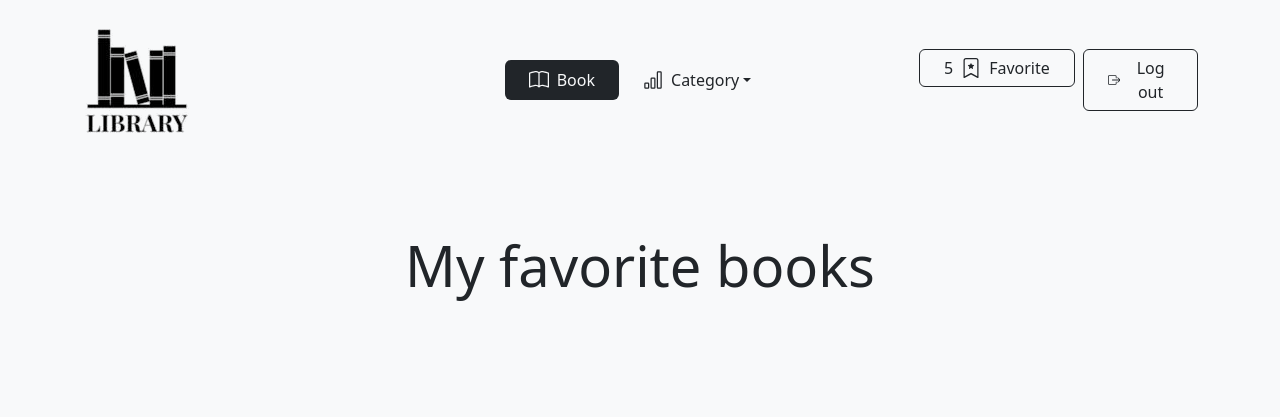
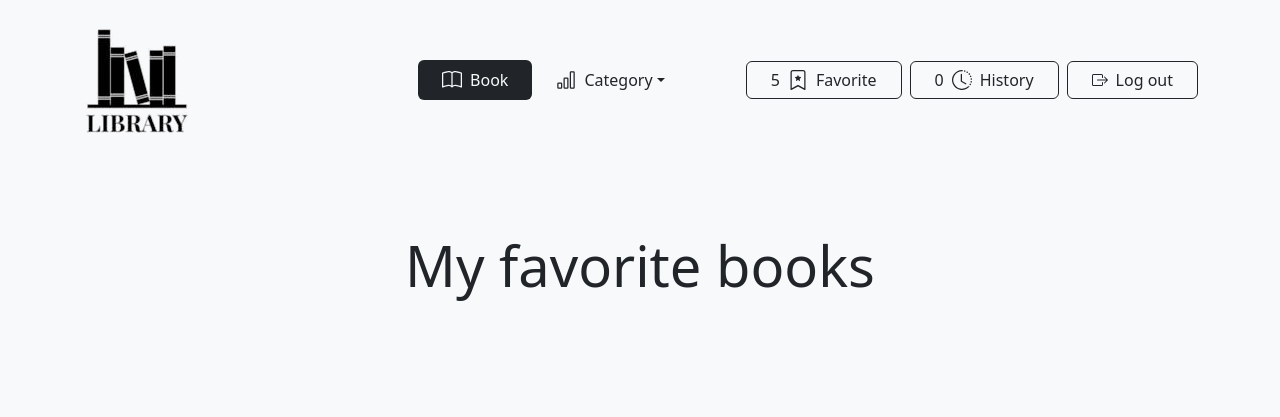
Before and after one commit to kreazyme/tempp, a Django app: page /favourite/ in a window 1280 px wide. Shown: the top 417 px of the page. Run offline with Django 4.2, Linux system fonts and the light colour scheme; a user stored in the database is signed in; data comes from the database, SQL or seed files in the repository; both versions use the stored data as it was after the commit.

Commit message:
Feat/history (#8)
* feat: history :memo:

- Add History model
- Get history by user

* feat: history :memo:

- Add borrow book in favorite page and in book page

* :zap: improve history

- link to history from navbar
- style history page
- calculate history quantity
- confirm borrow modal

* build is in stock of book

* improve borrow book

* feat: history :memo:

- Redirect to history when borrow book

Co-authored-by: Huynh Thi Khanh Linh <bongudth@users.noreply.github.com>

```diff
--- a/books/admin.py
+++ b/books/admin.py
@@ -1,5 +1,5 @@
 from django.contrib import admin
-from .models import Category, Book
+from .models import Category, Book, History
 
 # Register your models here.
 
@@ -13,3 +13,5 @@ class BookAdmin(admin.ModelAdmin):
     list_display = ['title', 'slug', 'category', 'author', 'description', 'image_url', 'quantity', 'created_at', 'updated_at']
     list_filter = ['category', 'created_at']
     prepopulated_fields = {'slug': ('title',)}
+
+admin.site.register(History)
--- a/books/apps.py
+++ b/books/apps.py
@@ -4,3 +4,7 @@ from django.apps import AppConfig
 class BooksConfig(AppConfig):
     default_auto_field = 'django.db.models.BigAutoField'
     name = 'books'
+
+class HistoryConfig(AppConfig):
+    default_auto_field = 'django.db.models.BigAutoField'
+    name = 'history'
--- a/books/urls.py
+++ b/books/urls.py
@@ -7,9 +7,10 @@ urlpatterns = [
     path('', views.home, name='home'),
     path('books/', views.book_all, name='book_all'),
     path('books/search', views.book_searching, name='book_search'),
-    path('book/<slug:slug>/', views.book_detail, name='book_detail'),
+    path('books/<slug:slug>/', views.book_detail, name='book_detail'),
     path('category/<slug:slug>/', views.book_filter_by_category, name='book_filter_by_category'),
     path('favourite/', views.favourite_all, name='favourite_all'),
     path('favourite/add/', views.favourite_add, name='favourite_add'),
     path('favourite/delete/', views.favourite_delete, name='favourite_delete'),
+    path('history/', views.history_of_user, name='history_of_user'),
 ]
--- a/books/views.py
+++ b/books/views.py
@@ -1,7 +1,8 @@
 from django.http import JsonResponse
-from django.shortcuts import render, get_object_or_404
+from django.shortcuts import render, get_object_or_404, redirect
 from django.contrib.auth.decorators import login_required
-from .models import Category, Book
+import datetime
+from .models import Category, Book, History
 
 # Create your views here.
 
@@ -33,15 +34,15 @@ def book_filter_by_category(request, slug):
     return render(request, 'library/books/category.html', {'category': category, 'books': books})
 
 
-def book_searching(req):
-    keyword = req.GET.get('keyword')
+def book_searching(request):
+    keyword = request.GET.get('keyword')
     books = Book.objects.filter(title__icontains=keyword)
     context = {
         'keyword': keyword,
         'books': books.order_by('title'),
     }
 
-    return render(req, 'library/books/index.html', context)
+    return render(request, 'library/books/index.html', context)
 
 
 def favourite_all(request):
@@ -50,7 +51,7 @@ def favourite_all(request):
 
 
 def favourite_add(request):
-    if request.POST.get('action') == 'post':
+    if request.POST.get('action') == 'POST':
         book_id = int(request.POST.get('book_id'))
         book = get_object_or_404(Book, id=book_id)
         book.favourite.add(request.user)
@@ -65,7 +66,7 @@ def favourite_add(request):
 
 
 def favourite_delete(request):
-    if request.POST.get('action') == 'post':
+    if request.POST.get('action') == 'POST':
         book_id = int(request.POST.get('book_id'))
         book = get_object_or_404(Book, id=book_id)
         book.favourite.remove(request.user)
@@ -77,3 +78,30 @@ def favourite_delete(request):
         }
         response = JsonResponse(context)
         return response
+
+
+def history_of_user(request):
+    if request.method == 'POST':
+        print(request.POST)
+        book_id = request.POST.get('borrowed')
+        book = get_object_or_404(Book, id=book_id)
+
+        if book.is_in_stock:
+            user = request.user
+            history = History(user=user, book=book, date_expired=datetime.datetime.now() + datetime.timedelta(days=7))
+            history.save()
+            book.quantity -= 1
+            book.save()
+            message = "You have successfully borrowed the book."
+        else:
+            message = "Sorry, this book is not available."
+
+
+    history = History.objects.filter(user=request.user)
+    history_quantity = history.count()
+    context = {
+        'history': history,
+        'history_quantity': history_quantity
+    }
+
+    return render(request, 'library/history/index.html', context)
--- a/library/templatetags/tags.py
+++ b/library/templatetags/tags.py
@@ -1,3 +1,4 @@
+from books.models import History
 from django import template
 
 register = template.Library()
@@ -6,3 +7,7 @@ register = template.Library()
 @register.simple_tag
 def favourite_quantity(request):
     return request.user.favourite_books.all().count()
+
+@register.simple_tag
+def history_quantity(request):
+    return History.objects.filter(user=request.user).count()
--- a/templates/library/base.html
+++ b/templates/library/base.html
@@ -19,7 +19,7 @@
                 <img src="{% static 'images/logo.png' %}" />
             </a>
 
-            <ul class="nav col-12 col-md-auto mb-2 justify-content-center mb-md-0">
+            <ul class="nav mb-2 justify-content-center mb-md-0">
                 <li>
                     <a href="/books" class="nav-link px-4 link-light bg-dark rounded d-flex align-items-center gap-2">
                         <svg xmlns="http://www.w3.org/2000/svg" width="20" height="20" fill="currentColor" class="bi bi-book" viewBox="0 0 16 16">
@@ -48,7 +48,7 @@
                 </li>
             </ul>
 
-            <div class="col-md-3 text-end d-flex gap-2">
+            <div class="text-end d-flex gap-2">
                 <a href="{% url "books:favourite_all" %}" class="text-decoration-none">
                     <button type="button" class="btn btn-outline-dark d-flex align-items-center gap-2 mx-0 px-4">
 
@@ -61,6 +61,22 @@
                             <path d="M2 2a2 2 0 0 1 2-2h8a2 2 0 0 1 2 2v13.5a.5.5 0 0 1-.777.416L8 13.101l-5.223 2.815A.5.5 0 0 1 2 15.5V2zm2-1a1 1 0 0 0-1 1v12.566l4.723-2.482a.5.5 0 0 1 .554 0L13 14.566V2a1 1 0 0 0-1-1H4z"/>
                         </svg>
                         <span>Favorite</span>
+                    </button>
+                </a>
+
+                <a href="{% url "books:history_of_user" %}" class="text-decoration-none">
+                    <button type="button" class="btn btn-outline-dark d-flex align-items-center gap-2 mx-0 px-4">
+
+                        <span id="history_quantity">
+                            {% history_quantity request %}
+                        </span>
+
+                        <svg xmlns="http://www.w3.org/2000/svg" width="20" height="20" fill="currentColor" class="bi bi-clock-history" viewBox="0 0 16 16">
+                            <path d="M8.515 1.019A7 7 0 0 0 8 1V0a8 8 0 0 1 .589.022l-.074.997zm2.004.45a7.003 7.003 0 0 0-.985-.299l.219-.976c.383.086.76.2 1.126.342l-.36.933zm1.37.71a7.01 7.01 0 0 0-.439-.27l.493-.87a8.025 8.025 0 0 1 .979.654l-.615.789a6.996 6.996 0 0 0-.418-.302zm1.834 1.79a6.99 6.99 0 0 0-.653-.796l.724-.69c.27.285.52.59.747.91l-.818.576zm.744 1.352a7.08 7.08 0 0 0-.214-.468l.893-.45a7.976 7.976 0 0 1 .45 1.088l-.95.313a7.023 7.023 0 0 0-.179-.483zm.53 2.507a6.991 6.991 0 0 0-.1-1.025l.985-.17c.067.386.106.778.116 1.17l-1 .025zm-.131 1.538c.033-.17.06-.339.081-.51l.993.123a7.957 7.957 0 0 1-.23 1.155l-.964-.267c.046-.165.086-.332.12-.501zm-.952 2.379c.184-.29.346-.594.486-.908l.914.405c-.16.36-.345.706-.555 1.038l-.845-.535zm-.964 1.205c.122-.122.239-.248.35-.378l.758.653a8.073 8.073 0 0 1-.401.432l-.707-.707z"/>
+                            <path d="M8 1a7 7 0 1 0 4.95 11.95l.707.707A8.001 8.001 0 1 1 8 0v1z"/>
+                            <path d="M7.5 3a.5.5 0 0 1 .5.5v5.21l3.248 1.856a.5.5 0 0 1-.496.868l-3.5-2A.5.5 0 0 1 7 9V3.5a.5.5 0 0 1 .5-.5z"/>
+                          </svg>
+                        <span>History</span>
                     </button>
                 </a>
 
--- a/templates/library/favourite/favourite.html
+++ b/templates/library/favourite/favourite.html
@@ -13,38 +13,59 @@
 
             {% for book in books %}
 
-                <div data-index="{{book.id}}" class="row" style="width: 100%;">
-                    <a href="{{ book.get_absolute_url }}" class="text-decoration-none text-dark">
-                        <div class="card mb-3">
-                            <div class="row">
-                                <div class="col-md-2">
-                                    <img src="{{ book.image_url }}" class="img-fluid rounded-start" alt="book-cover" style="height: 200px; object-fit: cover;">
-                                </div>
-                                <div class="col-md-8">
+            <div data-index="{{ book.id }}" class="row" style="width: 100%;">
+                <div class="card mb-3 p-0 pe-4">
+                    <div class="d-flex justify-content-between align-items-center">
+                        <a href="{{ book.get_absolute_url }}" class="d-flex text-decoration-none text-dark">
+                            <img src="{{ book.image_url }}" class="img-fluid rounded-start" alt="book-cover"
+                                style="height: 200px; object-fit: cover;">
                             <div class="card-body">
                                 <h5 class="card-title">{{ book.title|truncatechars:200 }}</h5>
                                 <p class="card-text"><small class="text-muted">{{ book.author }}</small></p>
                                 <p class="card-text">{{ book.description|truncatechars:400 }}</p>
                             </div>
-                                </div>
-                                <div class="col-md-2 d-flex flex-column justify-content-center gap-2 align-items-center">
-                                    <button id="btn-delete-favourite" value="{{ book.id }}" type="button" class="btn btn-outline-danger d-flex align-items-center gap-2">
-                                        <svg xmlns="http://www.w3.org/2000/svg" width="20" height="20" fill="currentColor" class="bi bi-file-x" viewBox="0 0 16 16">
-                                            <path d="M6.146 6.146a.5.5 0 0 1 .708 0L8 7.293l1.146-1.147a.5.5 0 1 1 .708.708L8.707 8l1.147 1.146a.5.5 0 0 1-.708.708L8 8.707 6.854 9.854a.5.5 0 0 1-.708-.708L7.293 8 6.146 6.854a.5.5 0 0 1 0-.708z"/>
-                                            <path d="M4 0a2 2 0 0 0-2 2v12a2 2 0 0 0 2 2h8a2 2 0 0 0 2-2V2a2 2 0 0 0-2-2H4zm0 1h8a1 1 0 0 1 1 1v12a1 1 0 0 1-1 1H4a1 1 0 0 1-1-1V2a1 1 0 0 1 1-1z"/>
+                        </a>
+                        <div class="d-flex flex-column justify-content-center align-items-center gap-2" style="min-width: fit-content">
+                            <button type="button" class="btn d-flex align-items-center gap-2 {% if book.is_in_stock %}btn-outline-success{% else %}btn-outline-dark{% endif %}" data-bs-toggle="modal" {% if book.is_in_stock %}data-bs-target="#confirmBorrowModal"{% else %}disabled{% endif %}>
+                                <svg xmlns="http://www.w3.org/2000/svg" width="20" height="20" fill="currentColor"
+                                    class="bi bi-inboxes" viewBox="0 0 16 16">
+                                    <path
+                                        d="M4.98 1a.5.5 0 0 0-.39.188L1.54 5H6a.5.5 0 0 1 .5.5 1.5 1.5 0 0 0 3 0A.5.5 0 0 1 10 5h4.46l-3.05-3.812A.5.5 0 0 0 11.02 1H4.98zm9.954 5H10.45a2.5 2.5 0 0 1-4.9 0H1.066l.32 2.562A.5.5 0 0 0 1.884 9h12.234a.5.5 0 0 0 .496-.438L14.933 6zM3.809.563A1.5 1.5 0 0 1 4.981 0h6.038a1.5 1.5 0 0 1 1.172.563l3.7 4.625a.5.5 0 0 1 .105.374l-.39 3.124A1.5 1.5 0 0 1 14.117 10H1.883A1.5 1.5 0 0 1 .394 8.686l-.39-3.124a.5.5 0 0 1 .106-.374L3.81.563zM.125 11.17A.5.5 0 0 1 .5 11H6a.5.5 0 0 1 .5.5 1.5 1.5 0 0 0 3 0 .5.5 0 0 1 .5-.5h5.5a.5.5 0 0 1 .496.562l-.39 3.124A1.5 1.5 0 0 1 14.117 16H1.883a1.5 1.5 0 0 1-1.489-1.314l-.39-3.124a.5.5 0 0 1 .121-.393zm.941.83.32 2.562a.5.5 0 0 0 .497.438h12.234a.5.5 0 0 0 .496-.438l.32-2.562H10.45a2.5 2.5 0 0 1-4.9 0H1.066z" />
                                 </svg>
-                                        <span>Delete</span>
+                                <span>{% if book.is_in_stock %}Borrow{% else %}Blank{% endif %}</span>
                             </button>
-                                    <button id="btn-borrow-book" value="{{ book.id }}" type="button" class="btn btn-outline-success d-flex align-items-center gap-2">
-                                        <svg xmlns="http://www.w3.org/2000/svg" width="20" height="20" fill="currentColor" class="bi bi-inboxes" viewBox="0 0 16 16">
-                                            <path d="M4.98 1a.5.5 0 0 0-.39.188L1.54 5H6a.5.5 0 0 1 .5.5 1.5 1.5 0 0 0 3 0A.5.5 0 0 1 10 5h4.46l-3.05-3.812A.5.5 0 0 0 11.02 1H4.98zm9.954 5H10.45a2.5 2.5 0 0 1-4.9 0H1.066l.32 2.562A.5.5 0 0 0 1.884 9h12.234a.5.5 0 0 0 .496-.438L14.933 6zM3.809.563A1.5 1.5 0 0 1 4.981 0h6.038a1.5 1.5 0 0 1 1.172.563l3.7 4.625a.5.5 0 0 1 .105.374l-.39 3.124A1.5 1.5 0 0 1 14.117 10H1.883A1.5 1.5 0 0 1 .394 8.686l-.39-3.124a.5.5 0 0 1 .106-.374L3.81.563zM.125 11.17A.5.5 0 0 1 .5 11H6a.5.5 0 0 1 .5.5 1.5 1.5 0 0 0 3 0 .5.5 0 0 1 .5-.5h5.5a.5.5 0 0 1 .496.562l-.39 3.124A1.5 1.5 0 0 1 14.117 16H1.883a1.5 1.5 0 0 1-1.489-1.314l-.39-3.124a.5.5 0 0 1 .121-.393zm.941.83.32 2.562a.5.5 0 0 0 .497.438h12.234a.5.5 0 0 0 .496-.438l.32-2.562H10.45a2.5 2.5 0 0 1-4.9 0H1.066z"/>
+                            <button id="btn-delete-favourite" value="{{ book.id }}" type="button"
+                                class="btn btn-outline-danger d-flex align-items-center gap-2">
+                                <svg xmlns="http://www.w3.org/2000/svg" width="20" height="20" fill="currentColor"
+                                    class="bi bi-file-x" viewBox="0 0 16 16">
+                                    <path
+                                        d="M6.146 6.146a.5.5 0 0 1 .708 0L8 7.293l1.146-1.147a.5.5 0 1 1 .708.708L8.707 8l1.147 1.146a.5.5 0 0 1-.708.708L8 8.707 6.854 9.854a.5.5 0 0 1-.708-.708L7.293 8 6.146 6.854a.5.5 0 0 1 0-.708z" />
+                                    <path
+                                        d="M4 0a2 2 0 0 0-2 2v12a2 2 0 0 0 2 2h8a2 2 0 0 0 2-2V2a2 2 0 0 0-2-2H4zm0 1h8a1 1 0 0 1 1 1v12a1 1 0 0 1-1 1H4a1 1 0 0 1-1-1V2a1 1 0 0 1 1-1z" />
                                 </svg>
-                                        <span>Borrow</span>
+                                <span>Remove</span>
                             </button>
                         </div>
                     </div>
                 </div>
-                    </a>
+            </div>
+
+            <div class="modal fade" id="confirmBorrowModal" tabindex="-1" aria-labelledby="confirmBorrowModalLabel" aria-hidden="true">
+                <div class="modal-dialog modal-dialog-centered">
+                    <div class="modal-content">
+                        <div class="modal-header">
+                            <h5 class="modal-title" id="confirmBorrowModalLabel">Confirm borrow</h5>
+                            <button type="button" class="btn-close" data-bs-dismiss="modal" aria-label="Close"></button>
+                        </div>
+                        <div class="modal-body">
+                            Do you want to borrow <strong>"{{book.title}}"</strong>?
+                        </div>
+                        <div class="modal-footer">
+                            <button type="button" class="btn btn-outline-dark" data-bs-dismiss="modal">Close</button>
+                            <button id="btn-borrow-book" value="{{ book.id }}" type="button" class="btn btn-dark">Borrow</button>
+                        </div>
+                    </div>
+                </div>
             </div>
 
             {% endfor %}
@@ -54,7 +75,7 @@
 </div>
 
 <script>
-        $(document).on('click', '#btn-delete-favourite', function(e) {
+    $(document).on('click', '#btn-delete-favourite', function (e) {
         e.preventDefault();
         $.ajax({
             type: 'POST',
@@ -62,13 +83,29 @@
             data: {
                 'book_id': $('#btn-delete-favourite').val(),
                 'csrfmiddlewaretoken': '{{ csrf_token }}',
-                    action: 'post',
+                action: 'POST',
             },
-                success: function(json) {
+            success: function (json) {
                 document.getElementById('favourite_quantity').innerHTML = json.favourite_quantity;
                 $('[data-index="' + $('#btn-delete-favourite').val() + '"]').remove();
             },
-                error: function(xhr, errmsg, err) {},
+            error: function (xhr, errmsg, err) { },
+        })
+    })
+
+    $(document).on('click', '#btn-borrow-book', function (e) {
+        e.preventDefault();
+        $.ajax({
+            type: 'POST',
+            url: '{% url "books:history_of_user" %}',
+            data: {
+                'book_id': $('#btn-borrow-book').val(),
+                'csrfmiddlewaretoken': '{{ csrf_token }}',
+                action: 'POST',
+            },
+            success: function (json) {
+            },
+            error: function (xhr, errmsg, err) { },
         })
     })
 </script>
--- a/user_auth/views.py
+++ b/user_auth/views.py
@@ -15,7 +15,6 @@ def register_account(req):
         form = CreateUserForm(req.POST)
         if form.is_valid():
             form.save()
-            user = form.cleaned_data.get('username')
             return redirect('user_auth:login')
 
     context = {
@@ -38,8 +37,7 @@ def login_account(req):
             login(req, user)
             return redirect('books:home')
 
-    context = {}
-    return render(req, 'registration/login.html', context)
+    return render(req, 'registration/login.html')
 
 
 def logout_account(req):
```
Also changed, not shown: books/models.py (+16 -0 lines), templates/library/books/detail.html (+41 -15 lines), templates/library/history/index.html (added, +38 -0 lines), books/migrations/0005_history.py (added), books/migrations/0006_alter_history_date_expired_and_more.py (added), db.sqlite3. Lines whose indentation alone changed are shown as unchanged.
